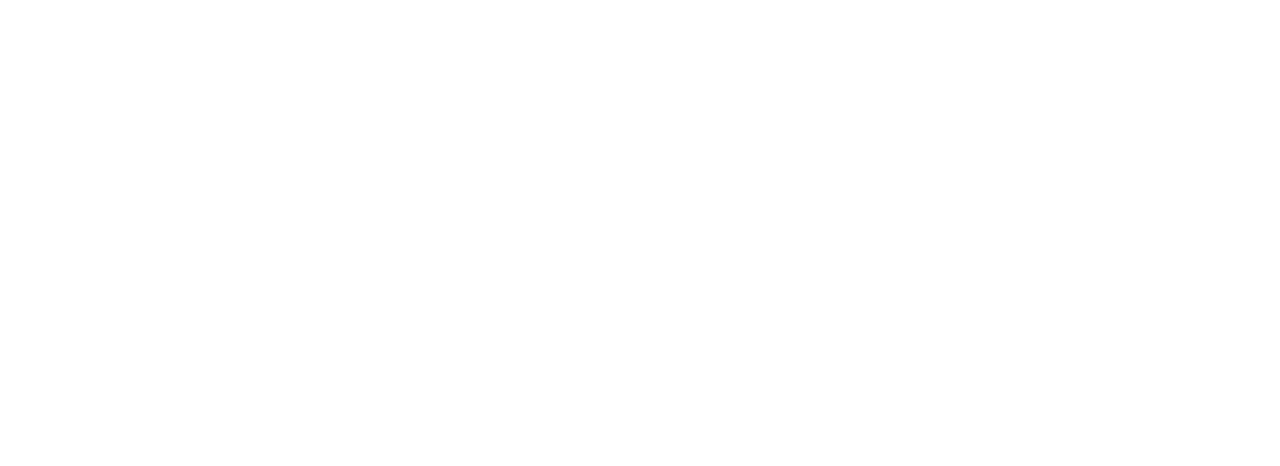
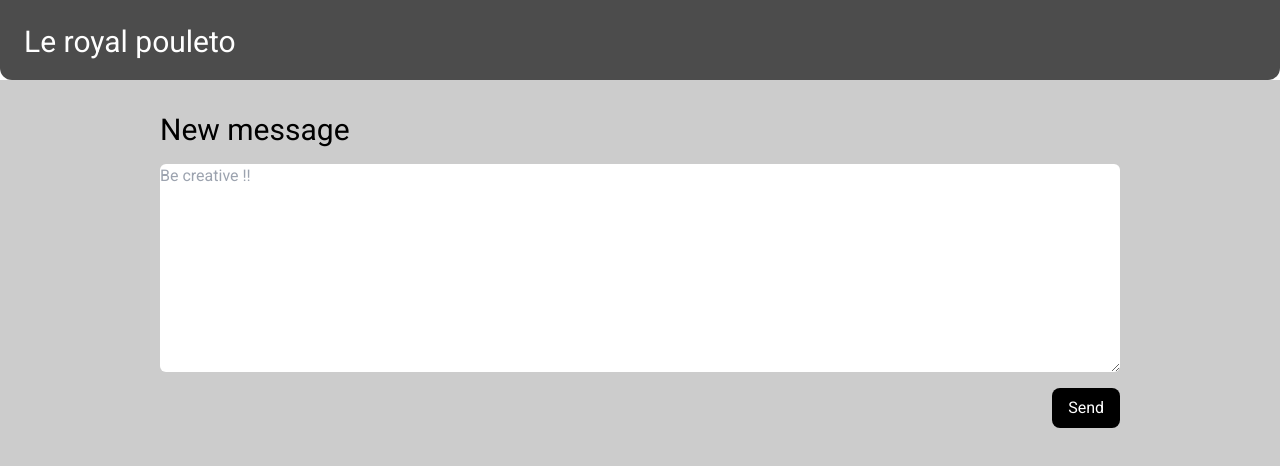
Before and after one commit to hugoponthieu/dorum-front, an Angular app: page /topic/1/message/1 in a window 1280 px wide. Before the commit this address led to /. Shown: the top 466 px of the page. Built offline with nearby package versions, Linux system fonts and the light colour scheme.

Commit message:
edit message

```diff
--- a/src/app/edit-message/edit-message.component.html
+++ b/src/app/edit-message/edit-message.component.html
@@ -1 +1,13 @@
-<p>edit-message works!</p>
+<div class="flex flex-row bg-black/20 h-full justify-center overflow-y-auto">
+    <div class="flex flex-col  w-3/4 pt-8 space-y-4">
+        <div class="flex flex-row">
+            <p class="text-3xl">
+                New message
+            </p>
+        </div>
+            <textarea type="text"  [formControl]="content" placeholder="Be creative !!" class="rounded-md h-52 w-full"></textarea>
+        <div class="flex flex-col items-end">
+            <button class="text-white bg-black py-2 px-4 rounded-lg" (click)="onSubmit()">Send</button>
+        </div>
+    </div>
+</div>
--- a/src/app/edit-message/edit-message.component.ts
+++ b/src/app/edit-message/edit-message.component.ts
@@ -1,11 +1,15 @@
 import { Component } from '@angular/core';
+import { FormControl, ReactiveFormsModule } from '@angular/forms';
 
 @Component({
   selector: 'app-edit-message',
   standalone: true,
-  imports: [],
+  imports: [ReactiveFormsModule],
   templateUrl: './edit-message.component.html',
 })
 export class EditMessageComponent {
-
+    content= new FormControl('')
+  onSubmit(){
+    console.log(this.content.value)
+  }
 }
```
Also changed, not shown: src/app/app.routes.ts (+4 -3 lines).
